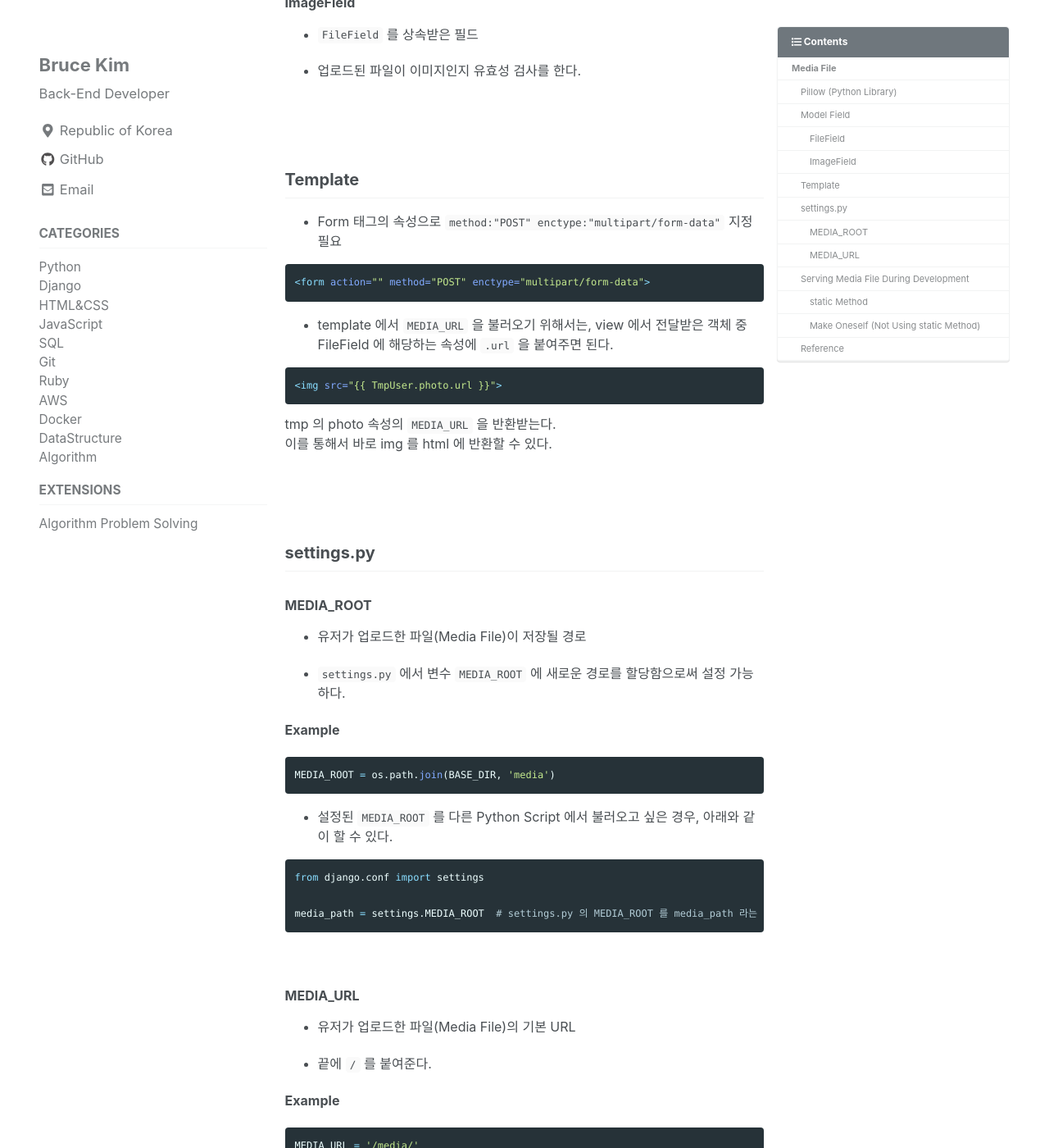
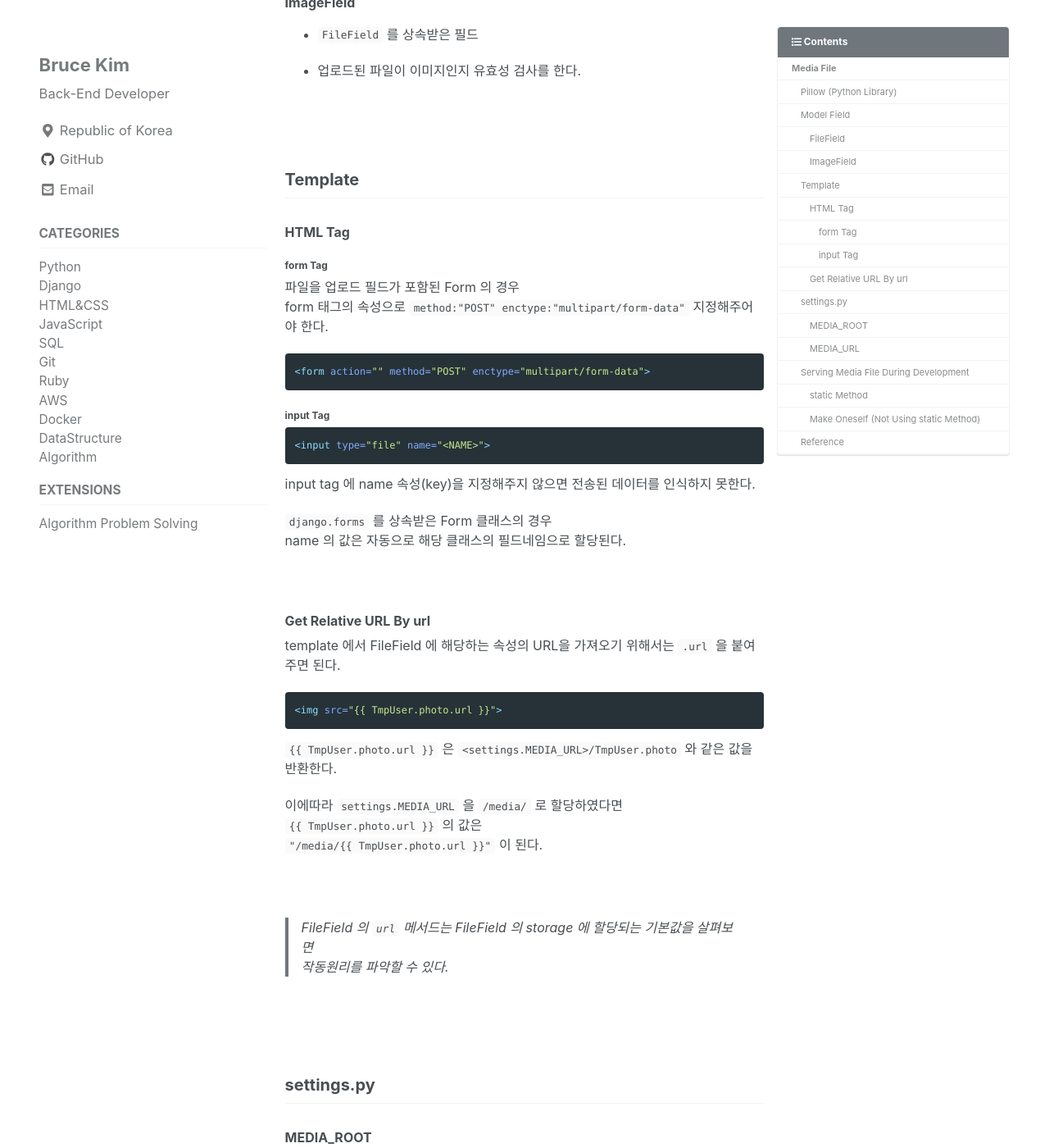
Before and after one commit to devbruce/devbruce.github.io, a Jekyll site: the page built from _posts/Django/2018-10-20-dj-09-media+file.md, in a window 1280 px wide and 1400 px high, scrolled down 1368 px. Shown: the whole window at 82% size. Built offline with Jekyll 4.4.1, drawn with Linux system fonts in a browser that asks for light colours; cached includes are drawn as plain includes; nearby versions of some CDN libraries; comment, search, counter and statistics services are not loaded; some of the changed text lies outside the part shown.

Commit message:
Update dj-09

````diff
--- a/_posts/Django/2018-10-20-dj-09-media+file.md
+++ b/_posts/Django/2018-10-20-dj-09-media+file.md
@@ -74,19 +74,49 @@ $ pip install Pillow
 
 ## Template
 
-- Form 태그의 속성으로 `method:"POST" enctype:"multipart/form-data"` 지정필요
+
+### HTML Tag
+
+#### form Tag
+
+파일을 업로드 필드가 포함된 Form 의 경우
+form 태그의 속성으로 `method:"POST" enctype:"multipart/form-data"` 지정해주어야 한다.
 
 ```html
 <form action="" method="POST" enctype="multipart/form-data">
 ```
 
-- template 에서 `MEDIA_URL` 을 불러오기 위해서는, view 에서 전달받은 객체 중 FileField 에 해당하는 속성에 `.url` 을 붙여주면 된다.
+#### input Tag
+
+```html
+<input type="file" name="<NAME>">
+```
+
+input tag 에 name 속성(key)을 지정해주지 않으면 전송된 데이터를 인식하지 못한다.
+
+`django.forms` 를 상속받은 Form 클래스의 경우
+name 의 값은 자동으로 해당 클래스의 필드네임으로 할당된다.
+
+<br>
+
+### Get Relative URL By url
+
+template 에서 FileField 에 해당하는 속성의 URL을 가져오기 위해서는 `.url` 을 붙여주면 된다.
 
 ```html
 {% raw %}<img src="{{ TmpUser.photo.url }}">{% endraw %}
 ```
-tmp 의 photo 속성의 `MEDIA_URL` 을 반환받는다.
-이를 통해서 바로 img 를 html 에 반환할 수 있다.
+
+`{% raw %}{{ TmpUser.photo.url }}{% endraw %}` 은 `<settings.MEDIA_URL>/TmpUser.photo` 와 같은 값을 반환한다.
+
+이에따라 `settings.MEDIA_URL` 을 `/media/` 로 할당하였다면
+`{% raw %}{{ TmpUser.photo.url }}{% endraw %}` 의 값은
+`"/media/{% raw %}{{ TmpUser.photo.url }}{% endraw %}"` 이 된다.
+
+<br>
+
+> FileField 의 `url` 메서드는 FileField 의 storage 에 할당되는 기본값을 살펴보면
+> 작동원리를 파악할 수 있다.
 
 <br><br>
 
@@ -97,6 +127,8 @@ tmp 의 photo 속성의 `MEDIA_URL` 을 반환받는다.
 - 유저가 업로드한 파일(Media File)이 저장될 경로
 
 - `settings.py` 에서 변수 `MEDIA_ROOT` 에 새로운 경로를 할당함으로써 설정 가능하다.
+
+<br>
 
 **Example**
 
@@ -118,8 +150,11 @@ media_path = settings.MEDIA_ROOT  # settings.py 의 MEDIA_ROOT 를 media_path
 
 - 유저가 업로드한 파일(Media File)의 기본 URL
 
+- `settings.py` 에서 변수 `MEDIA_URL` 에 새로운 값을 할당함으로써 설정 가능하다.
+
 - 끝에 `/` 를 붙여준다.
 
+<br>
 
 **Example**
 
@@ -131,9 +166,10 @@ MEDIA_URL = '/media/'
 
 ## Serving Media File During Development
 
-Media File 은 Static File 과는 다르게 Django 의 개발단계(`DEBUG=True`)에서 기본으로 serving 해주지 않는다. 따라서 개발단계에서 Media File을 serving 받기 위해서는 추가적인 설정을 해줄 필요가 있다.
+Media File 은 Static File 과는 다르게 Django 의 개발단계(`DEBUG=True`)에서 기본으로 serving 해주지 않는다.
+따라서 개발단계에서 Media File을 serving 받기 위해서는 추가적인 설정을 해줄 필요가 있다.
 
-settings.py 를 아래와 같이 설정한 것으로 가정하겠다.
+`settings.py` 를 아래와 같이 설정한 것으로 가정하겠다.
 
 **settings.py**
 
@@ -162,7 +198,8 @@ urlpatterns += static(
 )
 ```
 
-Django 에서 제공하는 `static` 메서드로 Media File 을 개발단계에서도 serving 이 되도록 설정한 것이다. `static` 메서드는 `DEBUG=True` 일 때만 유효하다. `DEBUG=False` 가 되면 빈 리스트를 반환한다.
+Django 에서 제공하는 `static` 메서드로 Media File 을 개발단계에서도 serving 이 되도록 설정한 것이다.
+`static` 메서드는 `DEBUG=True` 일 때만 유효하다. `DEBUG=False` 가 되면 빈 리스트를 반환한다.
 
 <br>
 
@@ -180,7 +217,9 @@ urlpatterns = [
     path('media/<path:path>/', views.media_serve, name='media_serve'),
 ]
 ```
-`settings.py` 에서 `MEDIA_URL` 을 `'/media/'` 로 설정했기 때문에 urlpattern 에서 media 로 시작하는 경로(`MEDIA_URL`)는 `media_serve` 뷰 함수를 반환하도록 설정하였다.
+`settings.py` 에서 `MEDIA_URL` 을 `'/media/'` 로 설정했기 때문에
+urlpattern 에서 media 로 시작하는 경로(`MEDIA_URL`)는
+`media_serve` 뷰 함수를 반환하도록 설정하였다.
 
 <br>
 
@@ -196,9 +235,21 @@ def media_serve(request, path):
     return FileResponse(open(file_path, 'rb'), content_type=mimetypes.guess_type(file_path)[0])
 ```
 
-`media_serve` 뷰 함수는 `media/<path:path>/` 의 path 라고 네이밍된 경로를 반환받은 뒤, `MEDIA_ROOT` 와 합쳐서 `file_path` 로 할당한다. 이후 `FileResponse` 를 통해 해당 파일을 반환한다. 이 때, `content_type` 은 `mimetypes.guess_type` 메서드를 통해 파일의 타입을 자동으로 반환받은 값을 전달한다.
+`media_serve` 뷰 함수는 `media/<path:path>/` 의 path 라고 네이밍된 경로를 반환받은 뒤,
+`MEDIA_ROOT` 와 합쳐서 `file_path` 로 할당한다. 이후 `FileResponse` 를 통해 해당 파일을 반환한다.
+이 때, `content_type` 은 `mimetypes.guess_type` 메서드를 통해 파일의 타입을 자동으로 반환받은 값을 전달한다.
 
-- `mimetypes.guess_type` 은 요소가 두개인 Tuple 을 반환한다. `content_type` 에 구체적인 값을 명시하기 위해 인덱스가 0인 값을 지정해주었다(`[0]`). 인덱스를 지정안하고, 튜플을 전달해도 문제없이 작동하긴 한다. 브라우저의 개발자 도구에서 `content_type` 을 확인해보았을 때, 인덱스를 지정해서 전달한 값과 튜플로 전달한 값 각각 그대로 전달받은 것을 알 수 있다. 둘 다 문제없이 인식하는 것을 보았을 때 브라우저에서 두가지 값을 모두 자동으로 인식해주는 것 같다.
+<br>
+
+**`mimetypes.guess_type` 은 요소가 두개인 Tuple 을 반환한다.**
+
+`content_type` 에 구체적인 값을 명시하기 위해 인덱스가 0인 값을 지정해주었다(`[0]`).
+인덱스를 지정안하고, 튜플을 전달해도 문제없이 작동하긴 한다.
+브라우저의 개발자 도구에서 `content_type` 을 확인해보았을 때,
+인덱스를 지정해서 전달한 값과 튜플로 전달한 값 각각 그대로 전달받은 것을 알 수 있다.
+둘 다 문제없이 인식하는 것을 보았을 때 브라우저에서 두가지 값을 모두 자동으로 인식해주는 것 같다.
+
+<br>
 
 > `<path:path>` 에서 왼쪽의 path 는 Path converter 중 하나를 의미한다. (일종의 Type)
 오른쪽의 path 는 view 함수의 path 인수로 전달할 값(경로)에 해당한다.
````
Also changed, not shown: other parts of _posts/Django/2018-10-20-dj-09-media+file.md (+1 -1 lines).
